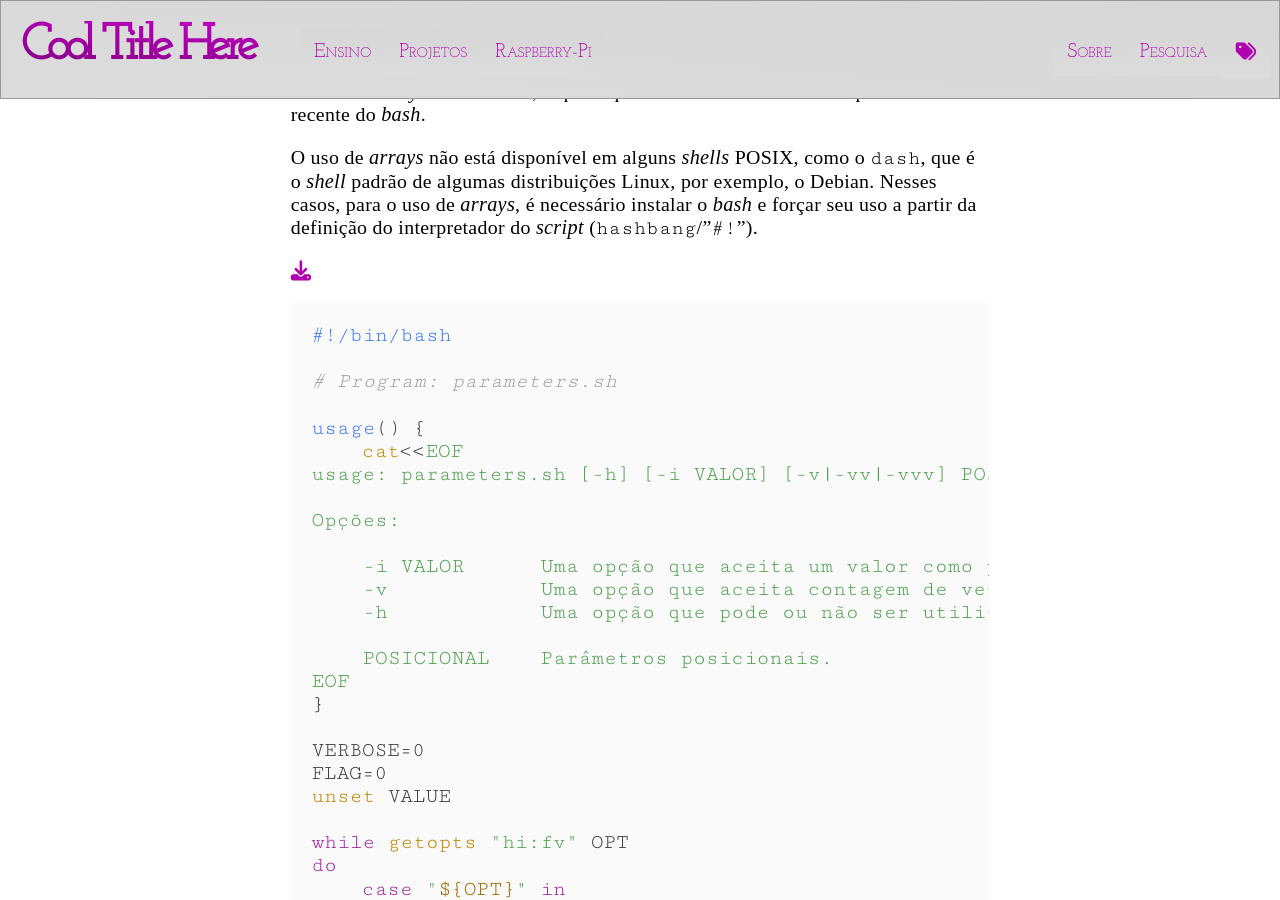
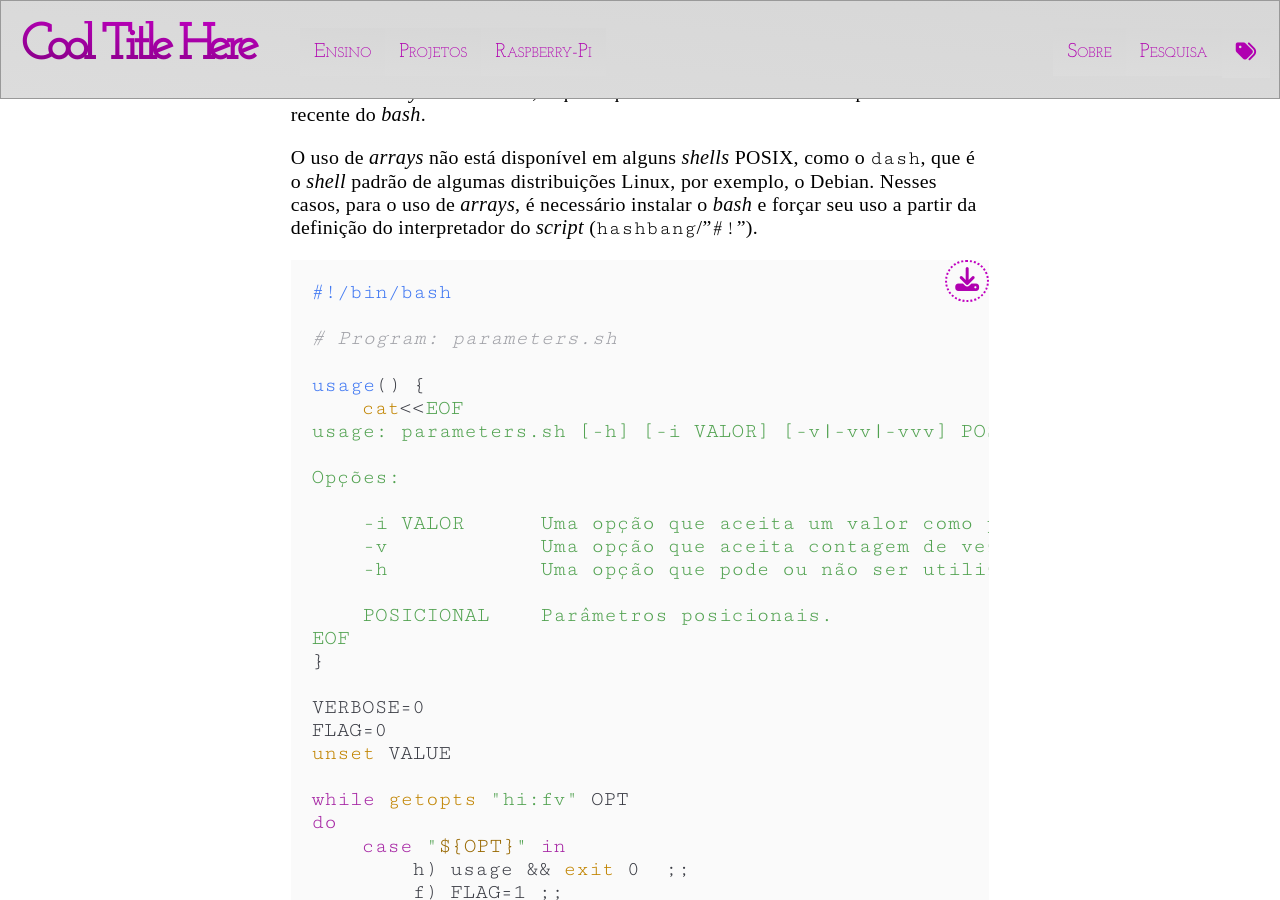
Before and after one commit to rafasgj/rafaeljeffman.com, a Jekyll site: the page built from tools/shellscript/posix-getopts.md, in a window 1280 px wide and 900 px high, scrolled down 3378 px. Built offline with Jekyll 4.4.1, drawn with Linux system fonts in a browser that asks for light colours; nearby versions of some CDN libraries.

Commit message:
typography: fix code download buttons.

```diff
--- a/_sass/typography.scss
+++ b/_sass/typography.scss
@@ -185,3 +185,14 @@ $flex_nav_breakpoint: 1024px;
   // font-variant-caps: all-petite-caps;
   font-weight: 300;
 }
+
+/* Download button */
+.download {
+  float: right;
+  font-size: 120%;
+  margin-left: -2em;
+  border-radius: 25px;
+  padding: 8px;
+  padding-top: 6px;
+  border: 2px dotted rgb(192, 0, 192);
+}
```
